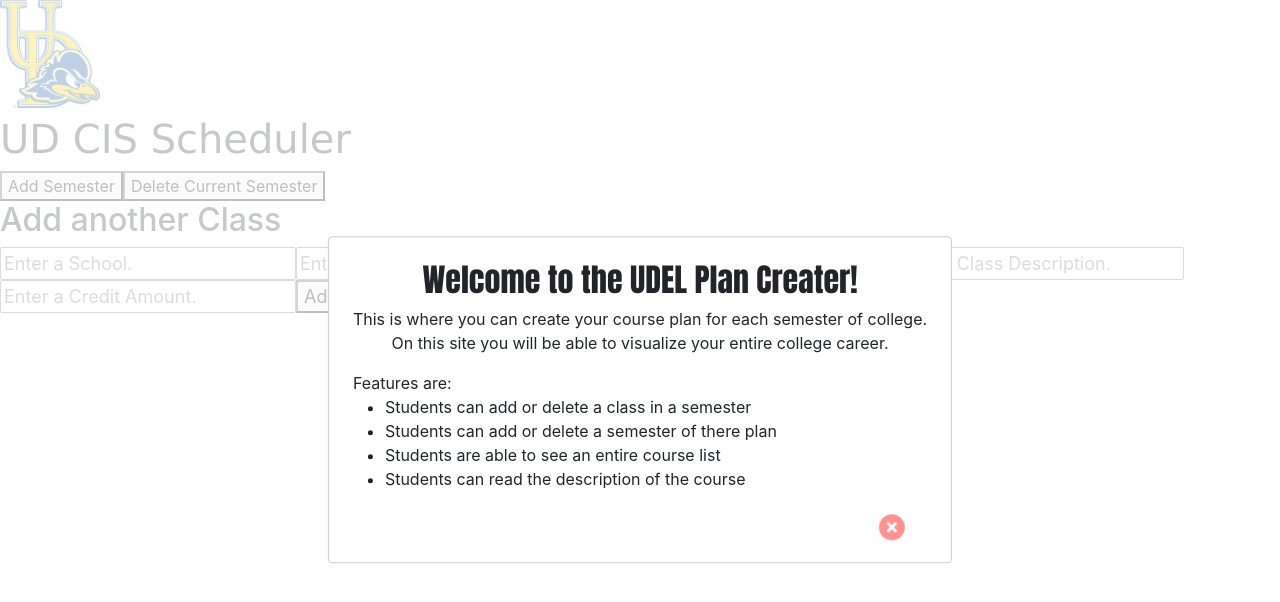
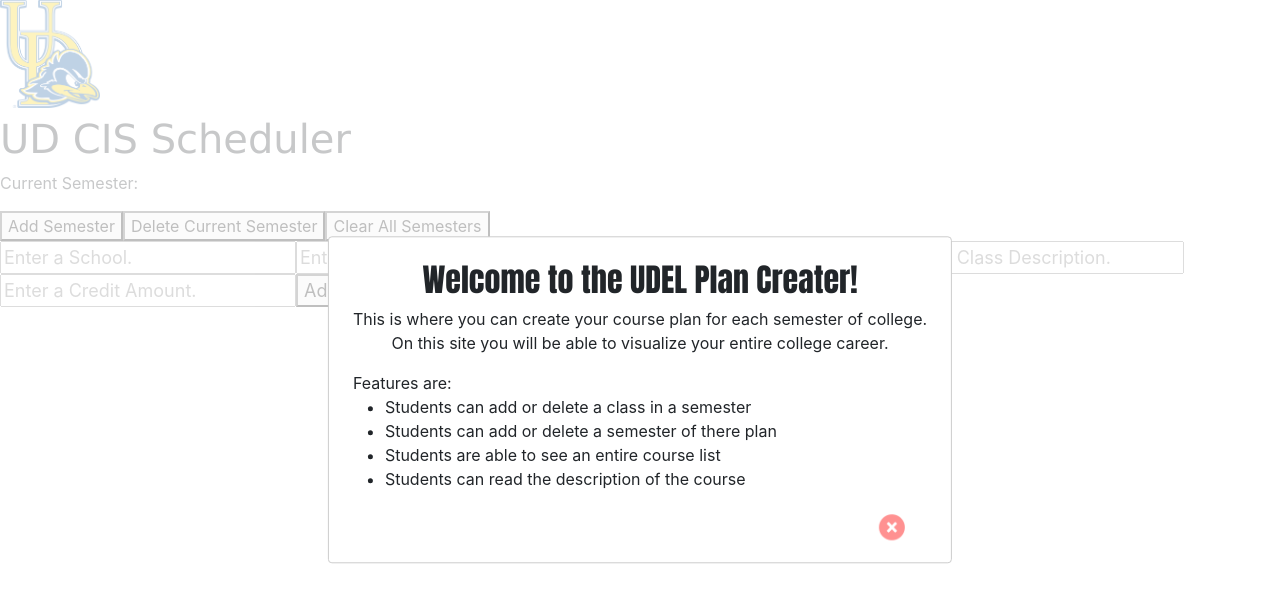
Before and after one commit to UD-CISC275-F21/ud-cis-scheduler-team-16, a React (Create React App) app: page / in a window 1280 px wide. Shown: the top 602 px of the page. Built offline with nearby package versions, Linux system fonts and the light colour scheme.

Commit message:
Progress. Added clear semesters

```diff
--- a/src/App.tsx
+++ b/src/App.tsx
@@ -1,12 +1,12 @@
 import React, { useState, Fragment } from "react";
-//import { Accordion } from "react-bootstrap";
+//import { Accordion, Dropdown } from "react-bootstrap";
 import { nanoid } from "nanoid";
 import "./App.css";
-import courseData from "./components/class-list.json";
-import semesterData from "./components/semester-list.json";
+//import courseData from "./components/class-list.json";
+//import semesterData from "./components/semester-list.json";
 import { Course } from "./components/course";
 import { Semester } from "./components/semester";
-import { Plan } from "./components/plan";
+//import { Plan } from "./components/plan";
 import ReadOnlyRow from "./components/ReadOnlyRow";
 import MutableRow from "./components/MutableRow";
 import  Modal from "react-modal";
@@ -24,6 +24,7 @@ import { customModal } from "./components/WelcomeMessage";
 const App = () : JSX.Element => {
     const [plan, setPlan] = useState<Semester[]>([]);
     const [currentSemesterID, setCurrentSemesterID]= useState("");
+    const [currentSemester, setCurrentSemester] = useState<Semester>();
     const [courses, setCourse] = useState<Course[]>([]);
     const [modalOpen, setOpen] = useState(true); // For welcome message
     const [semNum, setSemNum] = useState(1);
@@ -48,16 +49,6 @@ const App = () : JSX.Element => {
 
     const [editCourseId, setEditCourseId] = useState("");
 
-    const handleAddCourseChange = (event: React.ChangeEvent<HTMLInputElement>) => {
-        event.preventDefault();
-
-        const fieldName = event.target.name;
-        const fieldValue = event.target.value;
-        const newCourseData = { ...addCourseData, [fieldName]: fieldValue};
-
-        setAddFormData(newCourseData);
-    };
-
     const handleEditCourseChange = (event: React.ChangeEvent<HTMLInputElement>) => {
         event.preventDefault();
 
@@ -69,9 +60,18 @@ const App = () : JSX.Element => {
         setEditCourseData(newCourseData);
     };
 
+    const handleAddCourseChange = (event: React.ChangeEvent<HTMLInputElement>) => {
+        event.preventDefault();
+
+        const fieldName = event.target.name;
+        const fieldValue = event.target.value;
+        const newCourseData = { ...addCourseData, [fieldName]: fieldValue};
+
+        setAddFormData(newCourseData);
+    };
+
     const handleAddCourseSubmit = (event: React.FormEvent<HTMLFormElement>) => {
         event.preventDefault();
-
 
         const newCourse = {
             ID: nanoid(),
@@ -81,7 +81,6 @@ const App = () : JSX.Element => {
             Desc: addCourseData.Desc,
             Credits: addCourseData.Credits
         };
-
         const newCourses = [...courses, newCourse];
         setCourse(newCourses);
     };
@@ -131,7 +130,7 @@ const App = () : JSX.Element => {
     const handleDeleteClick = (courseID: string) => {
         const newCourses = [...courses];
 
-        const index = courses.findIndex((course: Course) => course.ID = courseID);
+        const index = courses.findIndex((course: Course) => course.ID === courseID);
 
         newCourses.splice(index, 1);
 
@@ -158,9 +157,9 @@ const App = () : JSX.Element => {
         setPlan([...plan, newSemester]);
     }
 
-    function deleteSemester(plan : Semester[], currentSemesterID: string){
+    function deleteSemester(plan : Semester[]){
         const newPlan = [...plan];
-        const index = plan.findIndex((semester: Semester) => semester.ID = currentSemesterID);
+        const index = plan.findIndex((semester: Semester) => semester.ID === currentSemesterID);
 
         //Note for later, add something in here that updates the other semester number when this is called
 
@@ -168,6 +167,16 @@ const App = () : JSX.Element => {
         setPlan(newPlan);
     }
 
+    function clearSemesters(plan : Semester[]){
+        const newPlan = [...plan];
+        newPlan.splice(0, newPlan.length);
+        setPlan(newPlan);
+    }
+
+    function clearClasses(plan : Semester[]){
+        //I DONT KNOW WHAT TO FUCKING PUT HERE
+
+    }
 
     return(
         <div className = "App">
@@ -182,9 +191,10 @@ const App = () : JSX.Element => {
             <button className="refresh-logo" onClick={refreshPage}></button>
             <h1 className="header">UD CIS Scheduler</h1>
             <div>
+                <p>Current Semester: {currentSemesterID}</p>
                 { plan.map ( (sem: Semester) =>
                     <div key= {sem.ID} onClick= {() => setCurrentSemesterID(sem.ID)}>
-                        {sem.SemesterName}
+                        {sem.SemesterName} <br />
                         { sem.Courses.map ( (cour: Course) => cour.School)}
                         { sem.Courses.map ( (cour: Course) => cour.ClassID)}
                         { sem.Courses.map ( (cour: Course) => cour.CourseName)}
@@ -229,9 +239,11 @@ const App = () : JSX.Element => {
             <button className = "add-semester" type = "button"
                 onClick= {() => addSemester(plan)}>Add Semester</button>
             <button className = "delete-semester" type = "button"
-                onClick= {() => deleteSemester(plan, currentSemesterID)}>Delete Current Semester</button>
-            <h2>Add another Class</h2>
+                onClick= {() => deleteSemester(plan)}>Delete Current Semester</button>
+            <button className = "clear-semesters" type = "button"
+                onClick= {() => clearSemesters(plan)}>Clear All Semesters</button>
             <form onSubmit={handleAddCourseSubmit}>
+
                 <input
                     type ="text"
                     name = "School"
```
